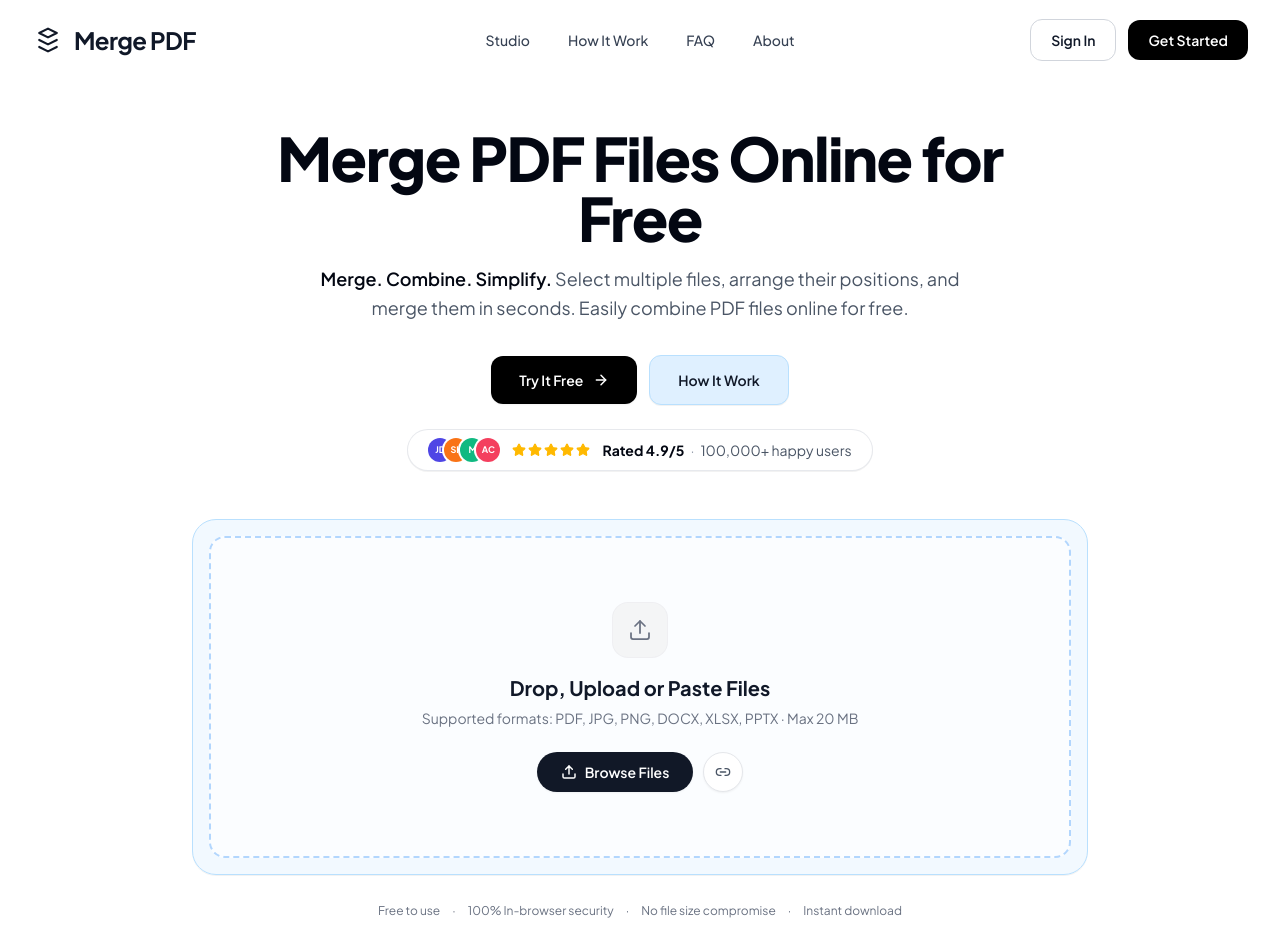
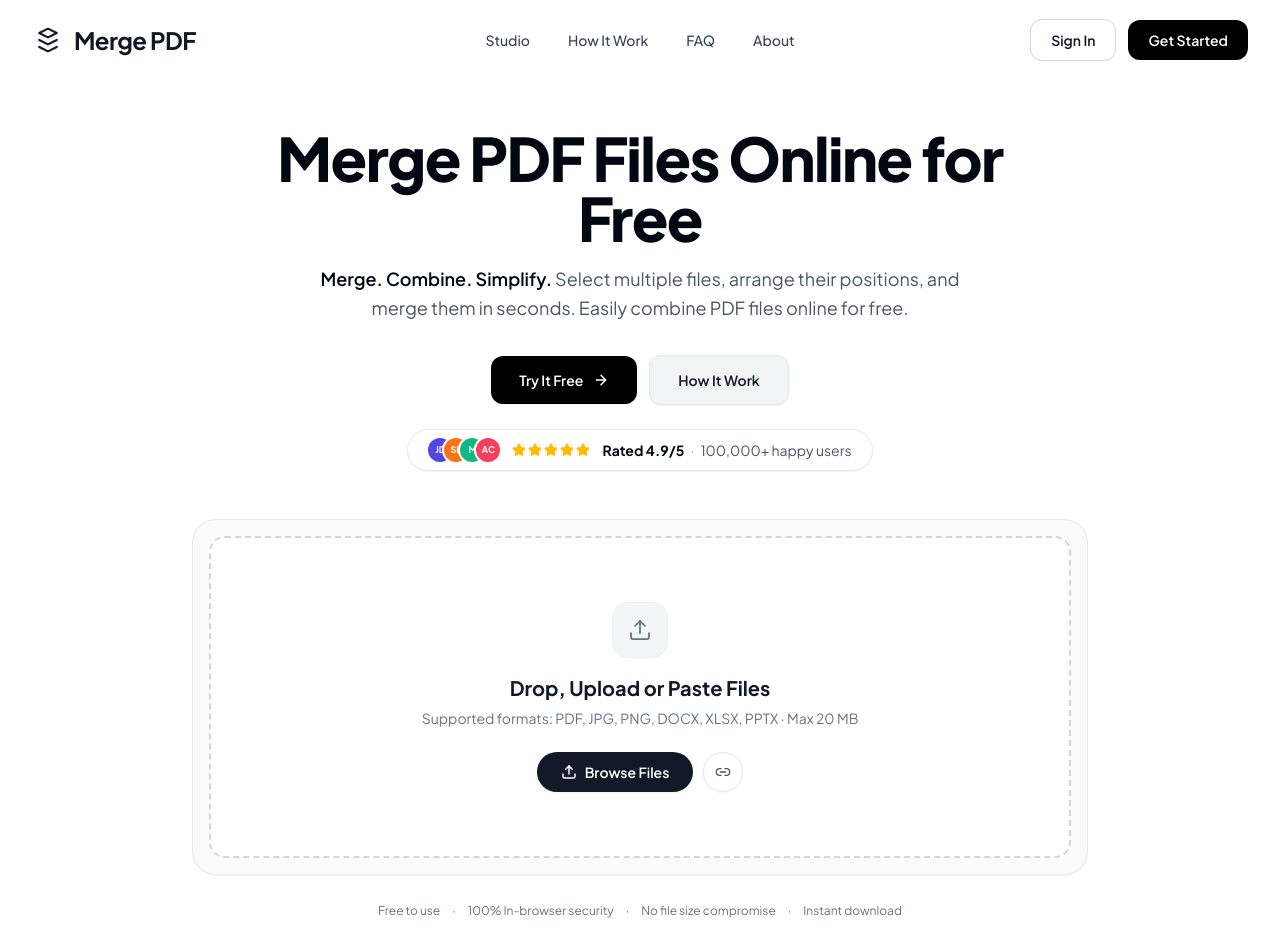
Before and after one commit to ToufikTk/MerPDF, a React (Vite) app: page / in a window 1280 px wide. Shown: the top 952 px of the page. Built offline with nearby package versions, Linux system fonts and the light colour scheme.

Commit message:
style: update UI color palette to neutral gray
Transition primary UI elements from blue-toned theme to a neutral gray scale for a cleaner, more professional appearance.

```diff
--- a/src/components/MergeTool.tsx
+++ b/src/components/MergeTool.tsx
@@ -501,7 +501,7 @@ export const MergeTool: React.FC<MergeToolProps> = ({
             <button
               type="button"
               onClick={handleScrollToHowItWorks}
-              className="inline-flex items-center justify-center px-6 sm:px-7 py-3 sm:py-3.5 rounded-xl bg-[#dff0ff] hover:bg-[#cce6fe] border border-[#b9e0fe] text-gray-900 text-sm font-semibold shadow-2xs transition-colors cursor-pointer"
+              className="inline-flex items-center justify-center px-6 sm:px-7 py-3 sm:py-3.5 rounded-xl bg-gray-100 hover:bg-gray-200/80 border border-gray-200 text-gray-900 text-sm font-semibold shadow-2xs transition-colors cursor-pointer active:scale-98"
             >
               <span>How It Work</span>
             </button>
@@ -575,10 +575,10 @@ export const MergeTool: React.FC<MergeToolProps> = ({
               onDragLeave={handleDragLeave}
               onDrop={handleDrop}
               onClick={handleSelectFiles}
-              className={`p-3 sm:p-4 rounded-2xl sm:rounded-3xl border border-[#b9e0fe] bg-[#dff0ff]/40 shadow-2xs transition-all cursor-pointer group ${
+              className={`p-3 sm:p-4 rounded-2xl sm:rounded-3xl border border-gray-200/90 bg-gray-50/70 shadow-2xs transition-all cursor-pointer group ${
                 isDragging
                   ? 'border-orange-400 bg-orange-50/20 scale-[0.99]'
-                  : 'hover:border-[#93c5fd] hover:bg-[#dff0ff]/60'
+                  : 'hover:border-gray-300 hover:bg-gray-100/60'
               }`}
             >
               {/* Inset Dashed Outline */}
@@ -586,7 +586,7 @@ export const MergeTool: React.FC<MergeToolProps> = ({
                 className={`border-2 border-dashed rounded-xl sm:rounded-2xl py-12 sm:py-16 px-6 sm:px-12 flex flex-col items-center justify-center text-center transition-colors ${
                   isDragging
                     ? 'border-[#e64a19] bg-white/80'
-                    : 'border-[#93c5fd]/70 group-hover:border-[#60a5fa] bg-white/70'
+                    : 'border-gray-300 group-hover:border-gray-400 bg-white'
                 }`}
               >
                 {/* Squircle Upload Icon Box */}
@@ -770,7 +770,7 @@ export const MergeTool: React.FC<MergeToolProps> = ({
                         </div>
                       )}
                       {item.rotation && item.rotation > 0 ? (
-                        <span className="absolute bottom-0 right-0 bg-blue-600 text-[8px] text-white px-1 font-bold rounded-tl">
+                        <span className="absolute bottom-0 right-0 bg-gray-900 text-[8px] text-white px-1 font-bold rounded-tl">
                           {item.rotation}°
                         </span>
                       ) : null}
@@ -826,7 +826,7 @@ export const MergeTool: React.FC<MergeToolProps> = ({
                     <button
                       type="button"
                       onClick={() => rotateFile(index)}
-                      className="p-1.5 rounded-lg text-gray-500 hover:text-blue-600 hover:bg-white transition-colors cursor-pointer"
+                      className="p-1.5 rounded-lg text-gray-500 hover:text-gray-900 hover:bg-white transition-colors cursor-pointer"
                       title="Rotate 90° clockwise"
                     >
                       <RotateCw className="w-4 h-4" />
--- a/src/components/Products.tsx
+++ b/src/components/Products.tsx
@@ -18,7 +18,7 @@ export const Products: React.FC = () => {
         {/* Card 1: PDF */}
         <div className="bg-white rounded-3xl border border-gray-100 p-3 sm:p-4 shadow-xs hover:shadow-md transition-all flex flex-col">
           {/* Visual Container */}
-          <div className="w-full h-52 sm:h-60 rounded-2xl bg-[#dff0ff] flex items-center justify-center mb-6">
+          <div className="w-full h-52 sm:h-60 rounded-2xl bg-gray-100 flex items-center justify-center mb-6">
             <div className="flex items-center space-x-3">
               <svg viewBox="0 0 32 32" fill="none" className="w-9 h-9 text-gray-950">
                 <path
```
